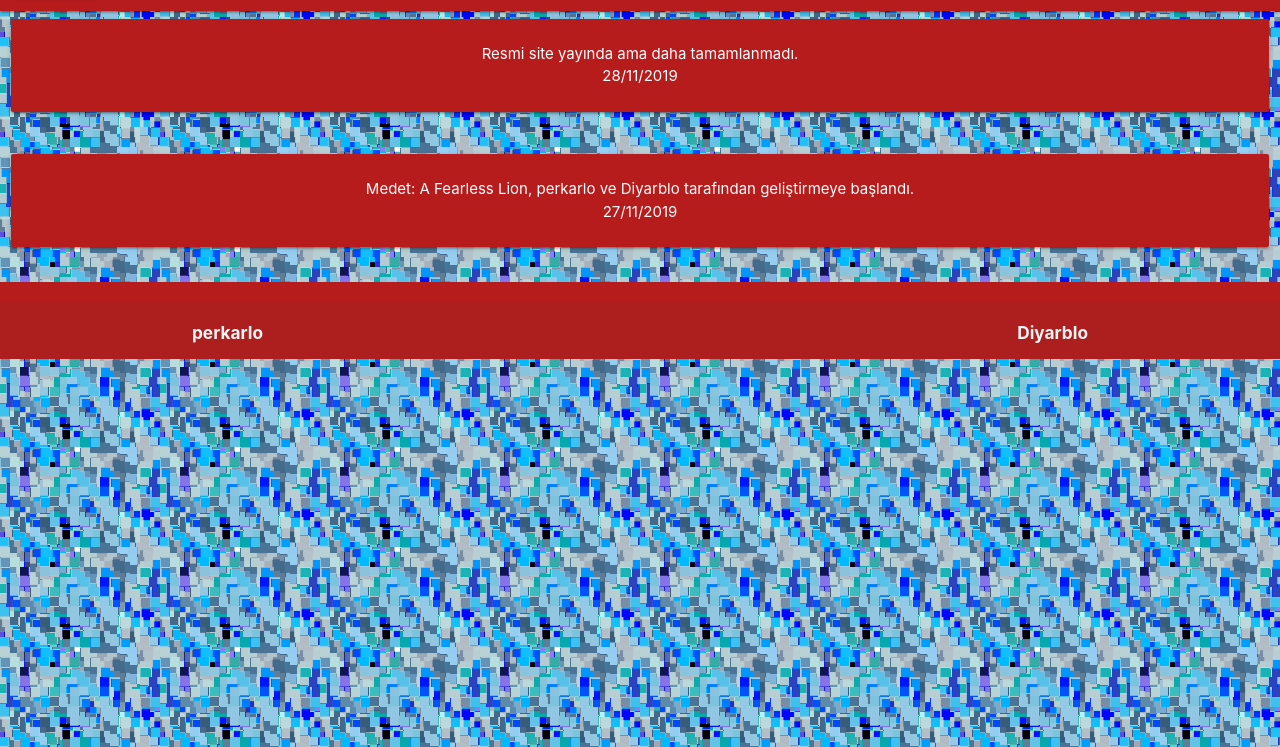
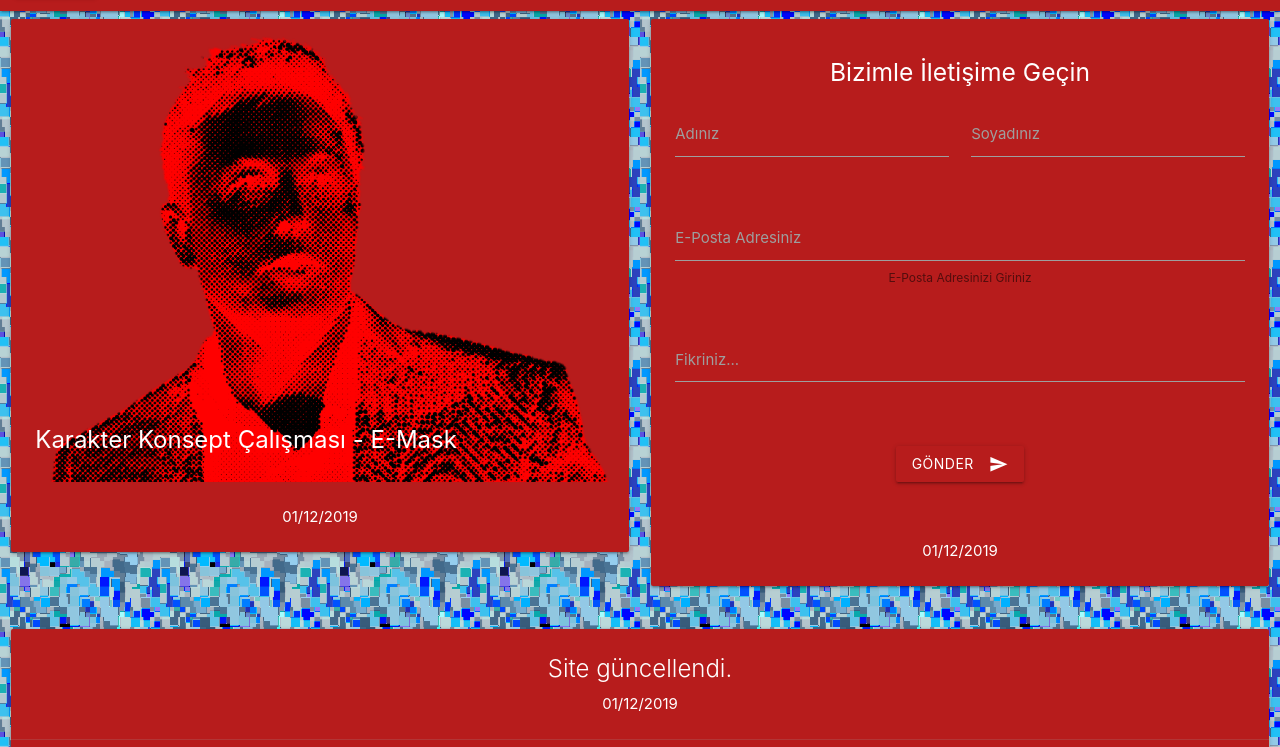
Before and after one commit to Medet-Game/medet-game.github.io, a plain HTML site: page haber.html in a window 1280 px wide. Shown: the part 53-800 px from the top of the page. Drawn offline with Linux system fonts and the light colour scheme.

Commit message:
Add files via upload

```diff
--- a/haber.html
+++ b/haber.html
@@ -28,11 +28,89 @@
   		</div>
       <center>
       <!--Haber-->
+      <div class="row">
+        <div class="col s12 m6">
+            <div class="card red darken-4">
+              <div class="card-image">
+                <img src="img/E-Mask.png">
+                <span class="card-title">
+                  <b>Karakter Konsept Çalışması - E-Mask</b>
+                </span>
+              </div>
+              <div class="card-content">
+                <p style="color: white;">
+                  01/12/2019
+                </p>
+              </div>
+            </div>
+          </div>
+          <div class="col s12 m6">
+            <div class="card red darken-4">
+              <div class="card-content white-text">
+                <form name="Fikir" accept-charset="utf-8" action="https://formspree.io/karakurtmertcan2003@gmail.com" method="post">
+                <div class="row">
+                  <div class="col s12">
+                    <h5>Bizimle İletişime Geçin</h5>
+                  </div>
+                  <div class="input-field col s6">
+                      <input name="Ad" id="ad" type="text" class="validate">
+                      <label for="ad">Adınız</label>
+                  </div>
+                  <div class="input-field col s6">
+                      <input name="Soyad" id="soyad" type="text" class="validate">
+                      <label for="soyad">Soyadınız</label>
+                  </div>
+                </div>
+                <div class="row">
+                  <div class="input-field col s12">
+                      <input name="_replyto" id="email" type="email" class="validate">
+                      <label for="email">E-Posta Adresiniz</label>
+                      <span class="helper-text" data-error="Hatalı E-Posta" data-success="Doğrulandı">E-Posta Adresinizi Giriniz</span>
+                  </div>
+                </div>
+                <div class="row">
+                  <div class="input-field col s12">
+                    <textarea name="Fikir" id="textarea1" class="materialize-textarea"></textarea>
+                      <label for="textarea1">Fikriniz...</label>
+                  </div>
+                </div>
+                <div class="row">
+                  <div class="input-field col s12">
+                  <button class="btn waves-effect waves-light red darken-4" type="submit" name="action">Gönder
+                    <i class="material-icons right">send</i>
+                  </button>
+                  </div>
+                </div>
+            </form>
+                  <p>
+                    <br>01/12/2019
+                  </p>
+              </div>
+            </div>
+          </div>
+        </div>
+      <div class="row">
+          <div class="col s12">
+            <div class="card red darken-4">
+              <div class="card-content white-text">
+                <span class="card-title">
+                  Site güncellendi.
+                </span>
+                  <p>
+                    01/12/2019
+                  </p>
+              </div>
+              <div class="card-action">
+                <a href="index.html">Anasayfa</a>
+              </div>
+            </div>
+          </div>
+        </div>
         <div class="row">
           <div class="col s12">
             <div class="card-panel red darken-4">
               <span class="white-text">
-                Resmi site yayında ama daha tamamlanmadı.<br>28/11/2019
+                Resmi site yayında.<br>28/11/2019
               </span>
             </div>
           </div>
```
Also changed, not shown: haberx.html (+3 -3 lines).
